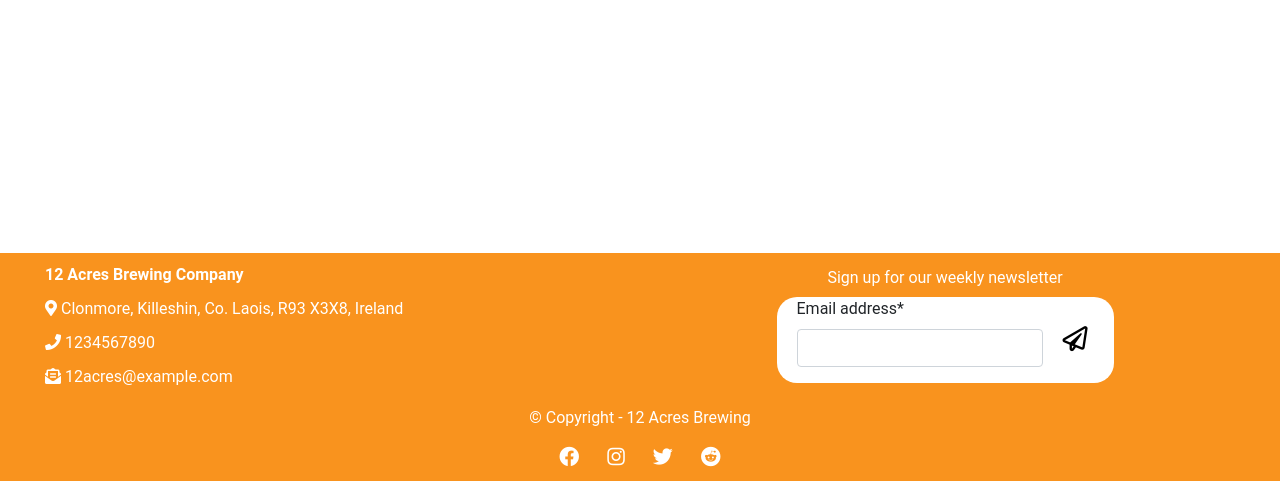
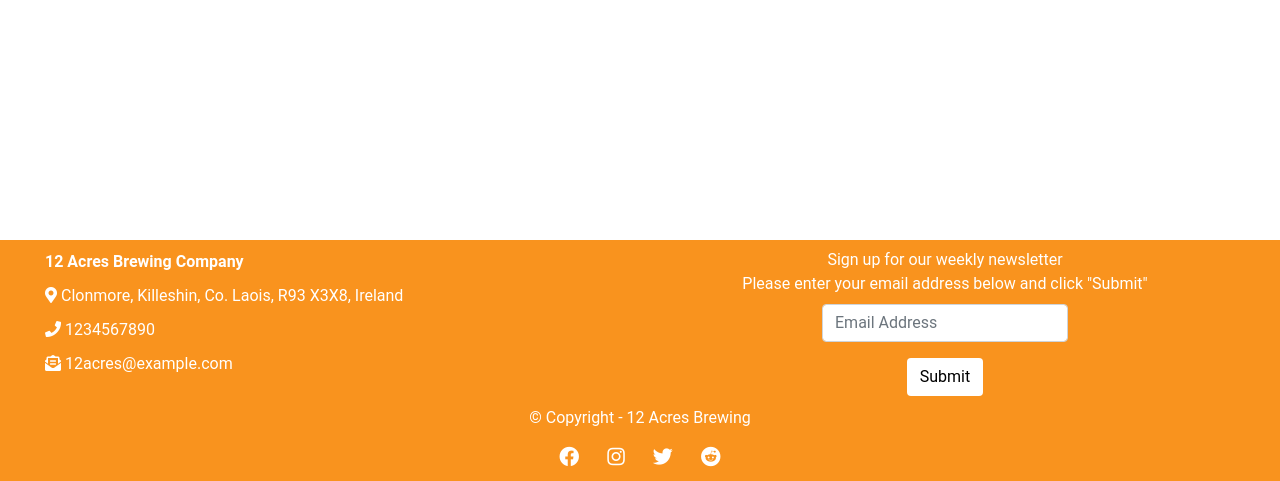
Before and after one commit to farrelleoin93/12-acres-beer, a Django app: page /bag/ in a window 1280 px wide. Shown: the part 319-800 px from the top of the page. Run offline with Django 3.2, Linux system fonts and the light colour scheme; some libraries are stand-ins or nearby versions.

Commit message:
Added style to newletter input box

```diff
--- a/home/forms.py
+++ b/home/forms.py
@@ -31,3 +31,14 @@
     class Meta:
         model = Newsletter
         fields = ["email_address"]
+
+    def __init__(self, *args, **kwargs):
+        super().__init__(*args, **kwargs)
+        placeholders = {
+            'email_address': 'Email Address',
+        }
+
+        for field in self.fields:
+            placeholder = placeholders[field]
+            self.fields[field].widget.attrs['placeholder'] = placeholder
+            self.fields[field].label = False
--- a/static/css/base.css
+++ b/static/css/base.css
@@ -296,14 +296,6 @@
     font-size: 25px;
 }
 
-.footer-items form {
-    display: flex;
-    background-color: #fff;
-    border-radius: 20px;
-    padding: 0 20px;
-    margin-bottom: 10px;
-}
-
 .footer-items button {
     border: none;
     background-color: #fff;
--- a/templates/base.html
+++ b/templates/base.html
@@ -240,11 +240,12 @@
             </div>
              <!-- Newsletter sign up -->
              <div class="col-sm-12 col-md-6 footer-items flex-col-center">
-                <p>Sign up for our weekly newsletter</p>
-                <form id="newsletterForm" class="w-sm-100 w-md-75" action="{% url 'home' %}" method="POST">
+                <p class="pt-2 m-0">Sign up for our weekly newsletter</p>
+                <p class="pb-2 m-0">Please enter your email address below and click "Submit"</p>
+                <form id="newsletterForm" class="w-sm-100 w-md-75 text-center" action="{% url 'home' %}" method="POST">
                     {% csrf_token %}
                     {{ newsletter_form|crispy }}
-                    <button type="submit" id="send-button" aria-label="send button"><i class="far fa-paper-plane"></i></button>
+                    <input type="submit" class="btn bg-white text-black" value="Submit">
                 </form>
             </div>
             <!-- Social media links -->
```
